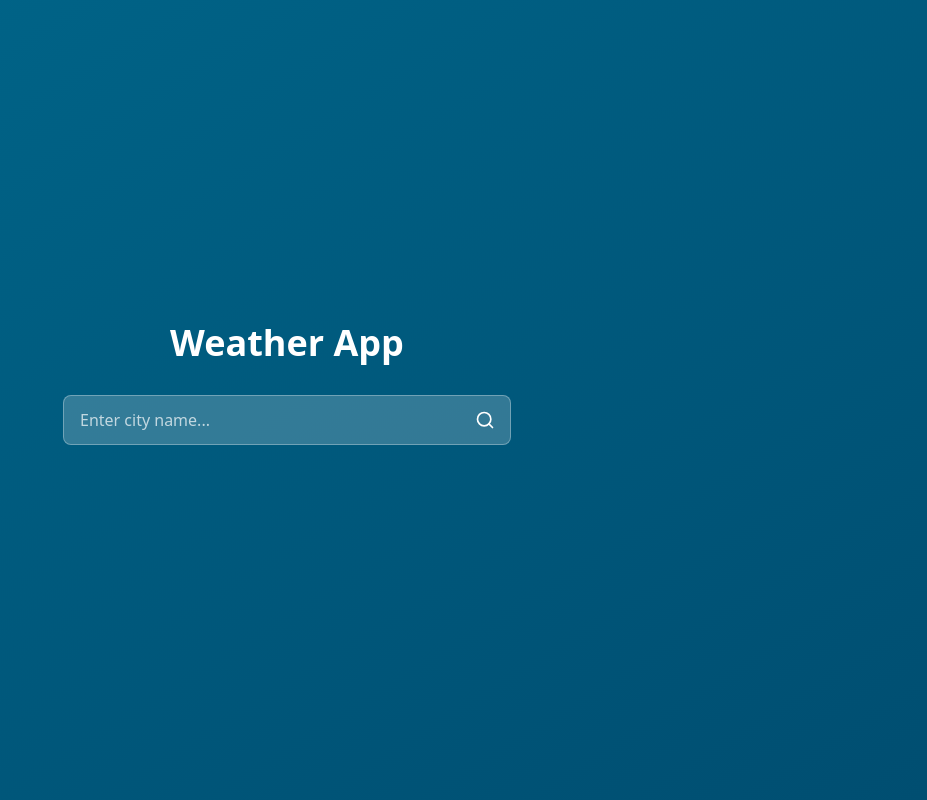
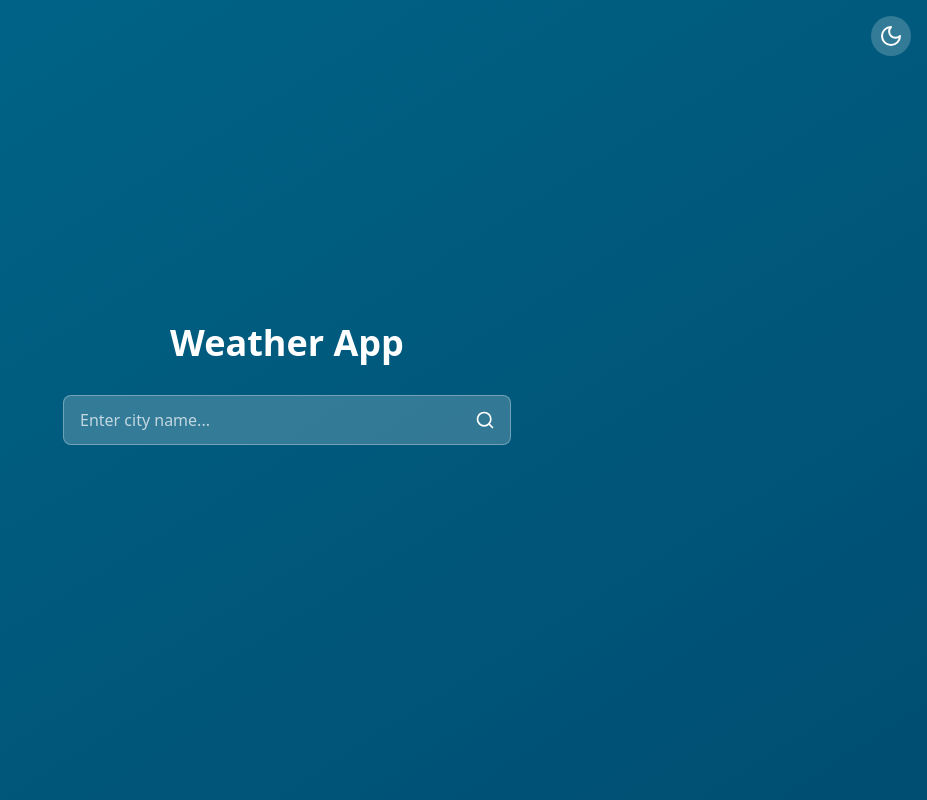
Before and after one commit to Mike-here/Weather-and-News-App, a React (Create React App) app: page / in a window 1280 px wide. Shown: the whole page, without its empty margins (353-1280 px from the left). Built offline with nearby package versions, Linux system fonts and the light colour scheme; no server answers.

Commit message:
Auto-location and dark mode

```diff
--- a/src/App.js
+++ b/src/App.js
@@ -1,10 +1,12 @@
-import React from 'react';
+import React, { useEffect } from 'react';
 import { QueryClient, QueryClientProvider, useQuery } from '@tanstack/react-query';
 import { motion } from 'framer-motion';
 import WeatherCard from './components/WeatherCard';
 import SearchBar from './components/SearchBar';
 import ForecastChart from './components/ForecastChart';
-import { fetchWeatherData, fetchForecastData } from './utils/api';
+import LoadingSpinner from './components/LoadingSpinner';
+import ThemeToggle from './components/ThemeToggle';
+import { fetchWeatherData, fetchForecastData, fetchWeatherByCoords } from './utils/api';
 
 const queryClient = new QueryClient({
   defaultOptions: {
@@ -17,13 +19,53 @@ const queryClient = new QueryClient({
 
 function WeatherApp() {
   const [city, setCity] = React.useState(null);
+  const [coords, setCoords] = React.useState(null);
+  const [isDark, setIsDark] = React.useState(() => {
+    return window.matchMedia('(prefers-color-scheme: dark)').matches;
+  });
 
-  const { data: weatherData, error, isLoading } = useQuery({
+  // Get user's location on mount
+  useEffect(() => {
+    if ("geolocation" in navigator) {
+      navigator.geolocation.getCurrentPosition(
+        (position) => {
+          setCoords({
+            lat: position.coords.latitude,
+            lon: position.coords.longitude,
+          });
+        },
+        (error) => {
+          console.error("Error getting location:", error);
+        }
+      );
+    }
+  }, []);
+
+  // Handle dark mode
+  useEffect(() => {
+    document.documentElement.classList.toggle('dark', isDark);
+  }, [isDark]);
+
+  // Query for location-based weather
+  const locationWeather = useQuery({
+    queryKey: ['weather', 'location', coords?.lat, coords?.lon],
+    queryFn: () => fetchWeatherByCoords(coords.lat, coords.lon),
+    enabled: !!coords && !city,
+  });
+
+  // Query for city-based weather
+  const cityWeather = useQuery({
     queryKey: ['weather', city],
     queryFn: () => fetchWeatherData(city),
     enabled: !!city,
   });
 
+  // Get the active weather data
+  const weatherData = city ? cityWeather.data : locationWeather.data;
+  const isLoading = city ? cityWeather.isLoading : locationWeather.isLoading;
+  const error = city ? cityWeather.error : locationWeather.error;
+
+  // Forecast query
   const { data: forecastData } = useQuery({
     queryKey: ['forecast', weatherData?.coord?.lat, weatherData?.coord?.lon],
     queryFn: () => fetchForecastData(weatherData.coord.lat, weatherData.coord.lon),
@@ -35,7 +77,11 @@ function WeatherApp() {
   };
 
   return (
-    <div className="min-h-screen flex flex-col items-center justify-center p-4">
+    <div className={`min-h-screen flex flex-col items-center justify-center p-4 transition-colors duration-300 ${
+      isDark ? 'dark bg-gray-900' : 'bg-gradient-to-br from-weather-primary to-weather-secondary'
+    }`}>
+      <ThemeToggle isDark={isDark} onToggle={() => setIsDark(!isDark)} />
+
       <motion.h1
         initial={{ opacity: 0, y: -20 }}
         animate={{ opacity: 1, y: 0 }}
@@ -46,18 +92,24 @@ function WeatherApp() {
 
       <SearchBar onSearch={handleSearch} isLoading={isLoading} />
 
+      {isLoading && (
+        <div className="my-8">
+          <LoadingSpinner />
+        </div>
+      )}
+
       {error && (
         <motion.div
           initial={{ opacity: 0 }}
           animate={{ opacity: 1 }}
-          className="text-red-500 bg-white px-4 py-2 rounded mb-4"
+          className="text-red-500 bg-white dark:bg-gray-800 px-4 py-2 rounded mb-4"
         >
           City not found. Please try again.
         </motion.div>
       )}
 
-      <WeatherCard weatherData={weatherData} />
-      <ForecastChart forecastData={forecastData} />
+      <WeatherCard weatherData={weatherData} isDark={isDark} />
+      <ForecastChart forecastData={forecastData} isDark={isDark} />
     </div>
   );
 }
--- /dev/null
+++ b/src/components/LoadingSpinner.js
@@ -0,0 +1,20 @@
+import React from 'react';
+import { motion } from 'framer-motion';
+
+const LoadingSpinner = () => {
+  return (
+    <motion.div
+      initial={{ opacity: 0 }}
+      animate={{ opacity: 1 }}
+      className="flex items-center justify-center"
+    >
+      <motion.div
+        animate={{ rotate: 360 }}
+        transition={{ duration: 1, repeat: Infinity, ease: "linear" }}
+        className="w-8 h-8 border-4 border-white border-t-transparent rounded-full"
+      />
+    </motion.div>
+  );
+};
+
+export default LoadingSpinner;
--- /dev/null
+++ b/src/components/ThemeToggle.js
@@ -0,0 +1,18 @@
+import React from 'react';
+import { Moon, Sun } from 'lucide-react';
+import { motion } from 'framer-motion';
+
+const ThemeToggle = ({ isDark, onToggle }) => {
+  return (
+    <motion.button
+      whileHover={{ scale: 1.1 }}
+      whileTap={{ scale: 0.9 }}
+      onClick={onToggle}
+      className="fixed top-4 right-4 p-2 rounded-full bg-white bg-opacity-20 text-white hover:bg-opacity-30 transition-colors"
+    >
+      {isDark ? <Sun size={24} /> : <Moon size={24} />}
+    </motion.button>
+  );
+};
+
+export default ThemeToggle;
--- a/src/utils/api.js
+++ b/src/utils/api.js
@@ -1,6 +1,18 @@
 import axios from 'axios';
 
 const BASE_URL = 'https://api.openweathermap.org/data/2.5';
+
+export const fetchWeatherByCoords = async (lat, lon) => {
+  const response = await axios.get(`${BASE_URL}/weather`, {
+    params: {
+      lat,
+      lon,
+      appid: process.env.REACT_APP_WEATHER_API_KEY,
+      units: 'metric'
+    }
+  });
+  return response.data;
+};
 
 export const fetchWeatherData = async (city) => {
   const response = await axios.get(`${BASE_URL}/weather`, {
--- a/tailwind.config.js
+++ b/tailwind.config.js
@@ -3,6 +3,7 @@ module.exports = {
   content: [
     "./src/**/*.{js,jsx,ts,tsx}",
   ],
+  darkMode: 'class',
   theme: {
     extend: {
       colors: {
```
